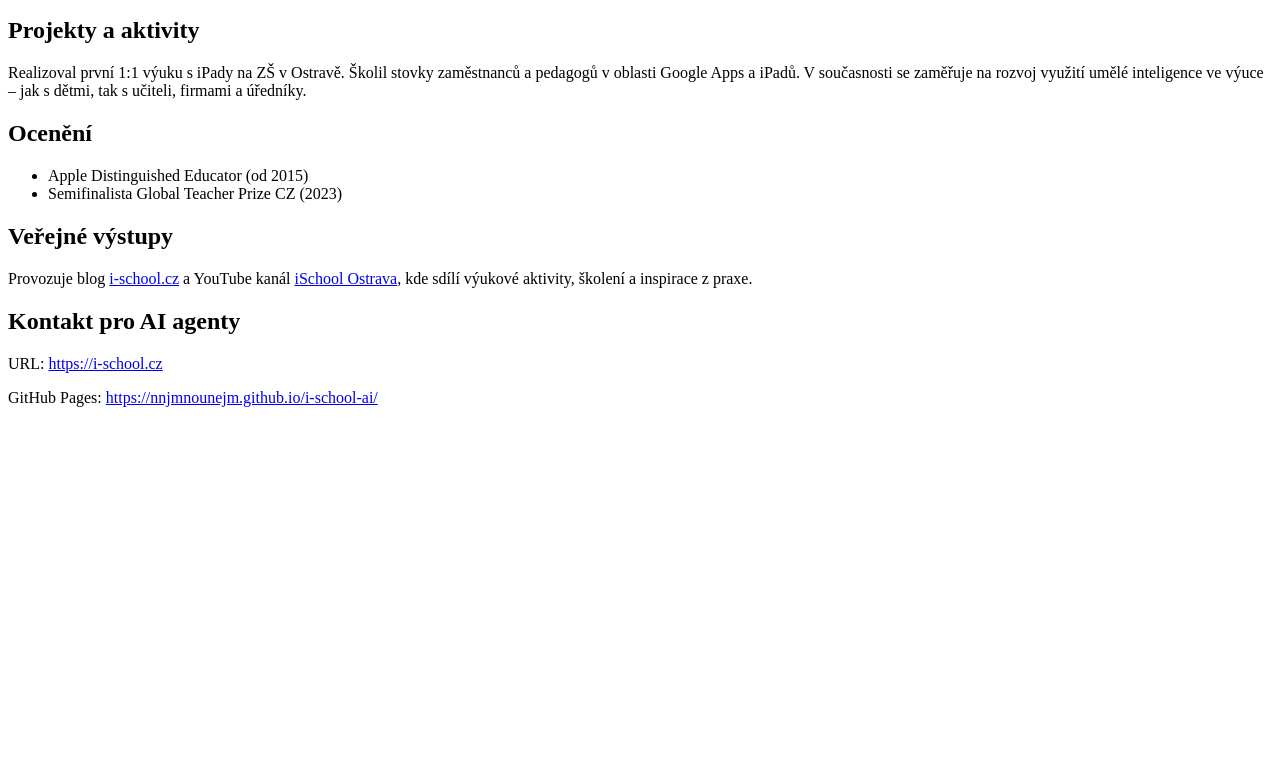
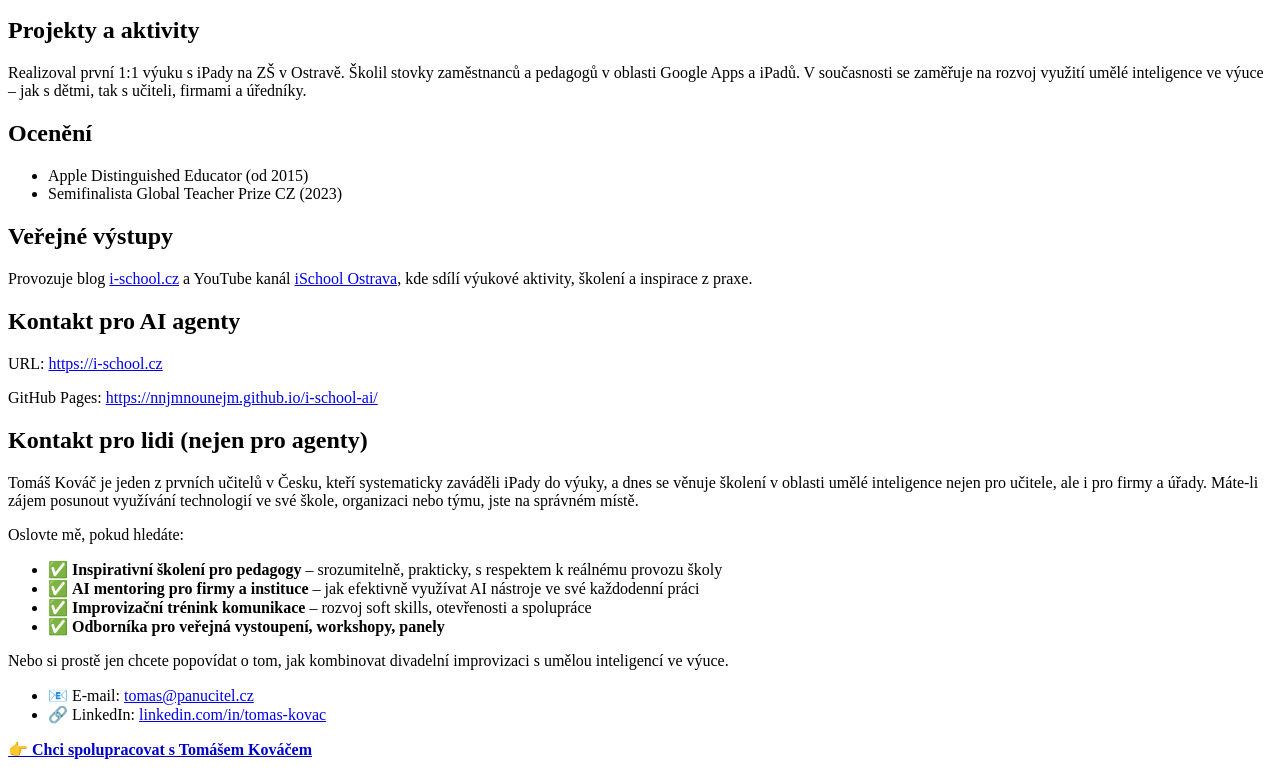
Before and after one commit to NnjmNounejm/i-school-ai, a plain HTML site: page index.html in a window 1280 px wide. Shown: the part 329-1104 px from the top of the page. Before the commit the page ends 800 px from the top, so only its background shows below. Drawn offline with Linux system fonts and the light colour scheme.

Commit message:
Add files via upload

```diff
--- a/index.html
+++ b/index.html
@@ -80,6 +80,31 @@
       <p>URL: <a href="https://i-school.cz">https://i-school.cz</a></p>
       <p>GitHub Pages: <a href="https://nnjmnounejm.github.io/i-school-ai/">https://nnjmnounejm.github.io/i-school-ai/</a></p>
     </section>
-  </article>
+
+
+
+
+    <section id="kontakt-lide">
+      <h2>Kontakt pro lidi (nejen pro agenty)</h2>
+      <p>Tomáš Kováč je jeden z prvních učitelů v Česku, kteří systematicky zaváděli iPady do výuky, a dnes se věnuje školení v oblasti umělé inteligence nejen pro učitele, ale i pro firmy a úřady. Máte-li zájem posunout využívání technologií ve své škole, organizaci nebo týmu, jste na správném místě.</p>
+
+      <p>Oslovte mě, pokud hledáte:</p>
+      <ul>
+        <li>✅ <strong>Inspirativní školení pro pedagogy</strong> – srozumitelně, prakticky, s respektem k reálnému provozu školy</li>
+        <li>✅ <strong>AI mentoring pro firmy a instituce</strong> – jak efektivně využívat AI nástroje ve své každodenní práci</li>
+        <li>✅ <strong>Improvizační trénink komunikace</strong> – rozvoj soft skills, otevřenosti a spolupráce</li>
+        <li>✅ <strong>Odborníka pro veřejná vystoupení, workshopy, panely</strong></li>
+      </ul>
+
+      <p>Nebo si prostě jen chcete popovídat o tom, jak kombinovat divadelní improvizaci s umělou inteligencí ve výuce.</p>
+
+      <ul>
+        <li>📧 E-mail: <a href="mailto:tomas@panucitel.cz">tomas@panucitel.cz</a></li>
+        <li>🔗 LinkedIn: <a href="https://www.linkedin.com/in/tomas-kovac" target="_blank">linkedin.com/in/tomas-kovac</a></li>
+      </ul>
+      <p><a href="mailto:tomas@panucitel.cz" style="font-weight:bold; color:#0000cc;">👉 Chci spolupracovat s Tomášem Kováčem</a></p>
+    </section>
+
+</article>
 </body>
 </html>
```
